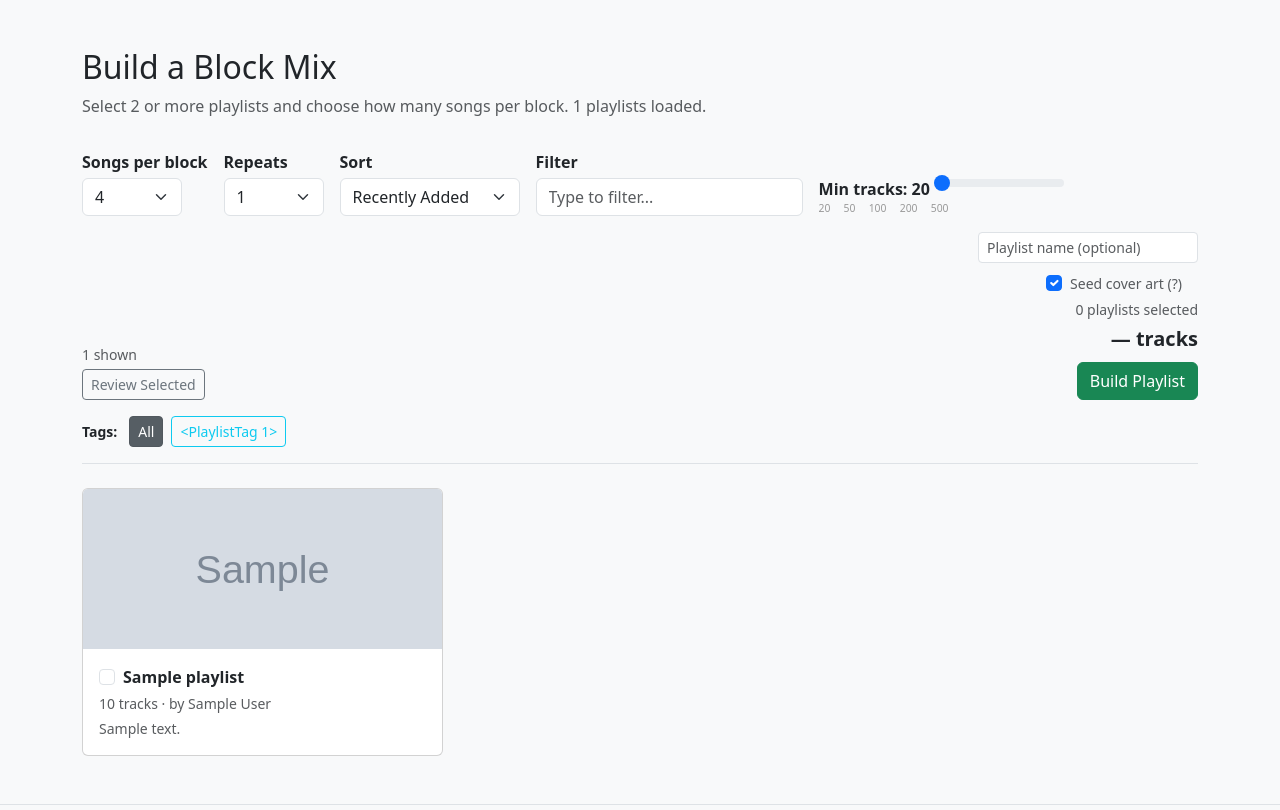
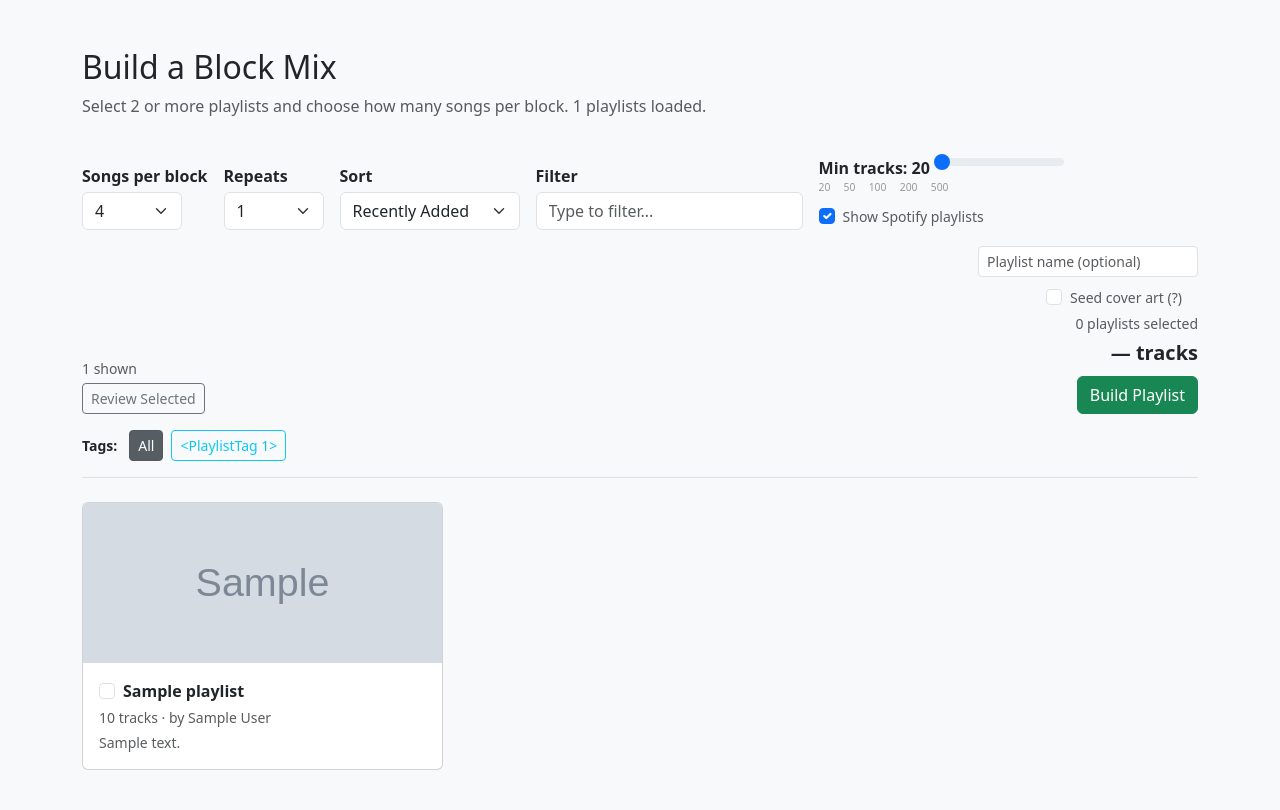
Before and after one commit to CoryBerry/Spotify_Playlist_Magic, a Flask app: template templates/spotify_playlists.html in a window 1280 px wide. Shown: the part 56-866 px from the top of the page. Run offline with Flask 3, Linux system fonts and the light colour scheme; tables that the repository leaves empty hold one stand-in row (values such as "Sample post"); the template is opened without the code that fills it: values that come from a table or form of the project are taken from there, most other values are stand-ins (such as "Sample title", 1, 10 or a date in 2020); grey boxes marked "Sample" are stand-in pictures.

Commit message:
Add Spotify playlist toggle and uncheck cover art by default
Adds a "Show Spotify playlists" checkbox to the Block Mix toolbar. Spotify-
owned playlists (owner.id === "spotify") are now visible by default but can
be hidden with one click. Useful for keeping editorial/algorithmic playlists
separate from personal ones.

Also changes the seed cover art checkbox default from checked to unchecked.

Co-Authored-By: Claude Sonnet 4.6 <noreply@anthropic.com>

```diff
--- a/templates/spotify_playlists.html
+++ b/templates/spotify_playlists.html
@@ -55,6 +55,10 @@
           <div class="d-flex justify-content-between" style="width: 130px; font-size: 0.65rem; color: #999; margin-top: -4px;">
             <span>20</span><span>50</span><span>100</span><span>200</span><span>500</span>
           </div>
+          <div class="form-check mt-2">
+            <input class="form-check-input" type="checkbox" id="showSpotifyOwned" checked>
+            <label class="form-check-label small text-muted" for="showSpotifyOwned">Show Spotify playlists</label>
+          </div>
         </div>
         <div class="col-auto" id="pinIntervalGroup" style="display:none">
           <label class="form-label fw-bold mb-1">Pin every</label>
@@ -73,7 +77,7 @@
           <input type="text" name="playlist_prefix" class="form-control form-control-sm mb-2"
                  placeholder="Playlist name (optional)" style="width: 220px;">
           <div class="form-check form-check-inline justify-content-end mb-1" title="Spotify builds cover art from the first 4 tracks. When enabled, one track from each of the first 4 playlists is placed at the top so the cover represents all genres. Disable for a pure random block order.">
-            <input class="form-check-input" type="checkbox" name="cover_art" id="coverArt" checked>
+            <input class="form-check-input" type="checkbox" name="cover_art" id="coverArt">
             <label class="form-check-label small text-muted" for="coverArt">Seed cover art <span class="text-muted">(?)</span></label>
           </div>
           <div class="text-muted small mb-1" id="trackCountLabel">0 playlists selected</div>
@@ -104,7 +108,8 @@
              data-tracks="{{ playlist.tracks.total }}"
              data-order="{{ loop.index }}"
              data-tags="{{ tag_map.get(playlist.id, []) | join(',') | lower }}"
-             data-usage="{{ usage_map_count.get(playlist.id, 0) }}">
+             data-usage="{{ usage_map_count.get(playlist.id, 0) }}"
+             data-owner="{{ playlist.owner.id }}">
           <div class="card h-100 {% if playlist.tracks.total >= 500 %}border-warning{% endif %}">
             {% if playlist.images %}
               <img src="{{ playlist.images[0].url }}" class="card-img-top" style="height: 160px; object-fit: cover;">
@@ -168,8 +173,9 @@
     const filter  = document.getElementById("playlistFilter");
     const sorter  = document.getElementById("sortSelect");
     const counter = document.getElementById("visibleCount");
-    const minTracksEl    = document.getElementById("minTracks");
-    const minTracksLabel = document.getElementById("minTracksLabel");
+    const minTracksEl      = document.getElementById("minTracks");
+    const minTracksLabel   = document.getElementById("minTracksLabel");
+    const showSpotifyEl    = document.getElementById("showSpotifyOwned");
     const NOTCHES = [20, 50, 100, 200, 500];
     function getMinTracks() { return NOTCHES[parseInt(minTracksEl.value)]; }
     const blockSizeEl      = document.getElementById("blockSize");
@@ -232,13 +238,15 @@
     }
 
     function applyFilter() {
-      const term      = filter.value.toLowerCase();
-      const minTracks = getMinTracks();
+      const term          = filter.value.toLowerCase();
+      const minTracks     = getMinTracks();
+      const showSpotify   = showSpotifyEl.checked;
       getCards().forEach(card => {
-        const nameMatch  = card.dataset.name.includes(term);
-        const tagMatch   = !activeTag || card.dataset.tags.split(",").includes(activeTag);
-        const trackMatch = parseInt(card.dataset.tracks) >= minTracks;
-        card.style.display = (nameMatch && tagMatch && trackMatch) ? "" : "none";
+        const nameMatch   = card.dataset.name.includes(term);
+        const tagMatch    = !activeTag || card.dataset.tags.split(",").includes(activeTag);
+        const trackMatch  = parseInt(card.dataset.tracks) >= minTracks;
+        const ownerMatch  = showSpotify || card.dataset.owner !== "spotify";
+        card.style.display = (nameMatch && tagMatch && trackMatch && ownerMatch) ? "" : "none";
       });
       updateCount();
     }
@@ -269,6 +277,7 @@
       minTracksLabel.textContent = getMinTracks();
       applyFilter();
     });
+    showSpotifyEl.addEventListener("change", applyFilter);
     blockSizeEl.addEventListener("change", updateTrackCount);
     repeatsEl.addEventListener("change", updateTrackCount);
     pinIntervalEl.addEventListener("change", updateTrackCount);
```
